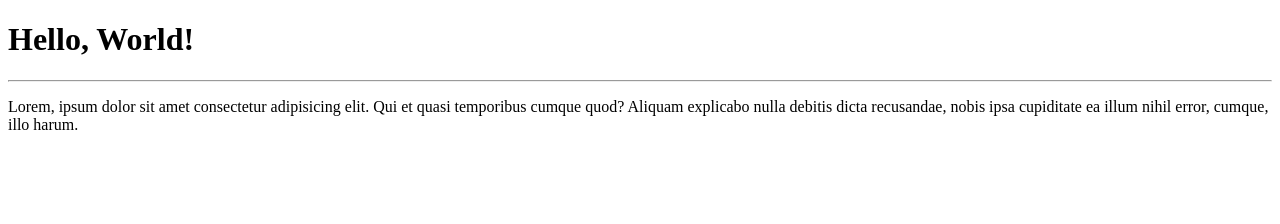
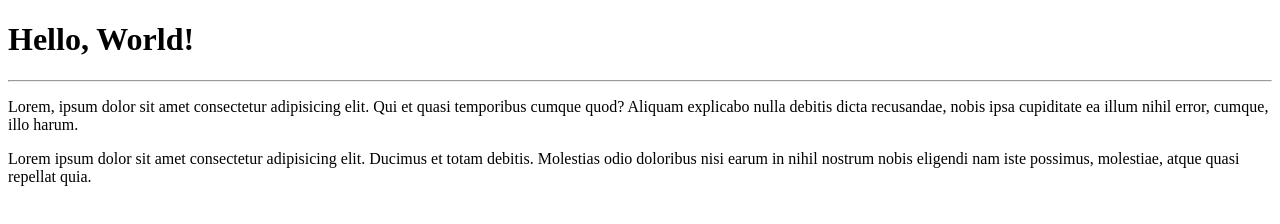
Before and after one commit to daniellytoledo/HelloWorld, a plain HTML site: page SiteHelloWorld/Index.html in a window 1280 px wide. Drawn offline with Linux system fonts and the light colour scheme.

Commit message:
added another paragraphy

```diff
--- a/SiteHelloWorld/Index.html
+++ b/SiteHelloWorld/Index.html
@@ -9,5 +9,6 @@
     <h1>Hello, World!</h1>
     <hr>
     <p>Lorem, ipsum dolor sit amet consectetur adipisicing elit. Qui et quasi temporibus cumque quod? Aliquam explicabo nulla debitis dicta recusandae, nobis ipsa cupiditate ea illum nihil error, cumque, illo harum.</p>
+    <p>Lorem ipsum dolor sit amet consectetur adipisicing elit. Ducimus et totam debitis. Molestias odio doloribus nisi earum in nihil nostrum nobis eligendi nam iste possimus, molestiae, atque quasi repellat quia.
 </body>
 </html>
```
